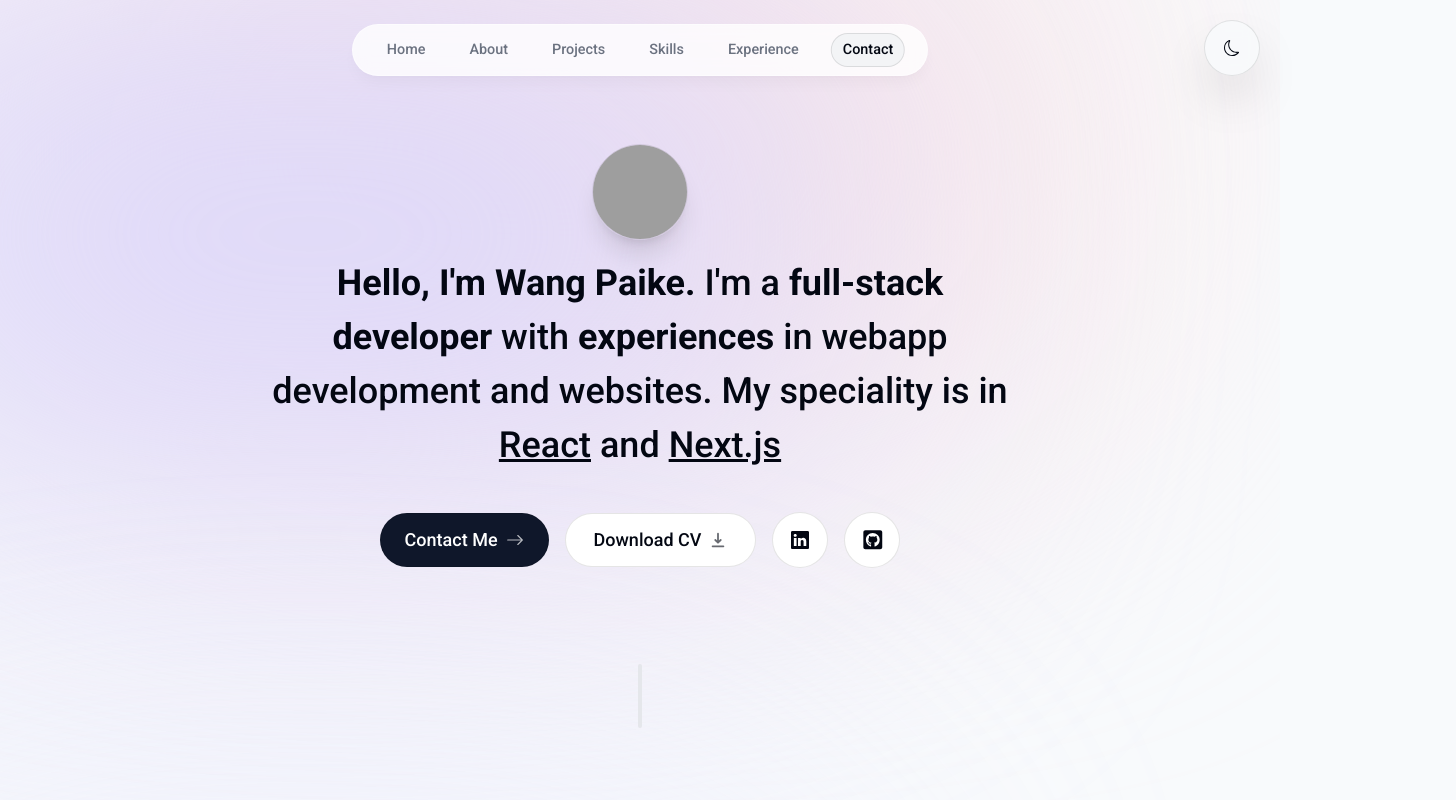
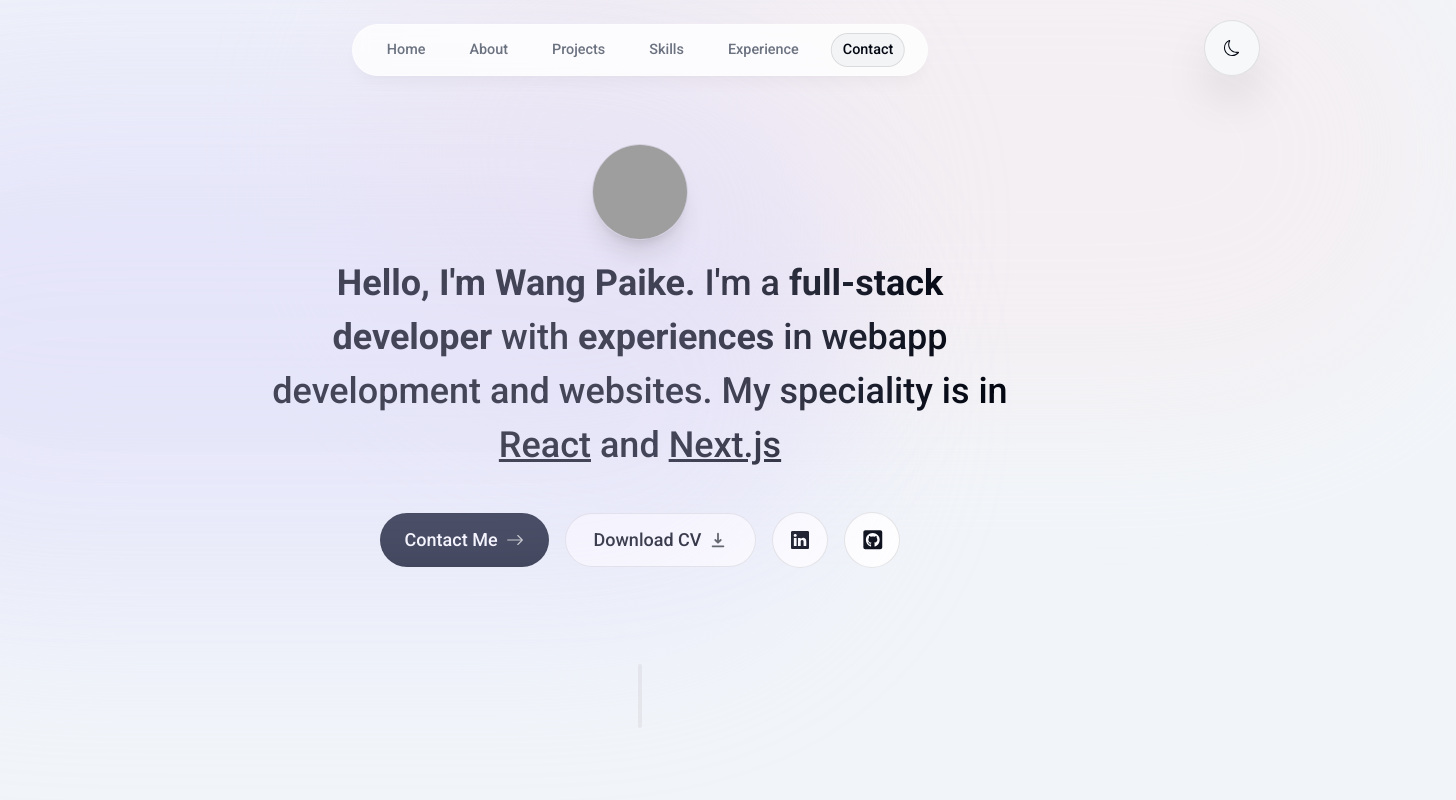
Before and after one commit to Pakkerman/portfolio, a Next.js app: page / in a window 1280 px wide. Shown: the top 800 px of the page, 1456 px wide, since content can reach past the window. Built offline with nearby package versions, Linux system fonts and the light colour scheme; no server answers; grey boxes are pictures that could not be loaded.

Commit message:
fix background dot div not display properly on safari

```diff
--- a/app/layout.tsx
+++ b/app/layout.tsx
@@ -23,11 +23,12 @@ export default function RootLayout({ children }: RootLayoutProps) {
   return (
     <html lang="en" className="!scroll-smooth">
       <body
-        className={`bg-slate-50 transition-colors dark:bg-gray-900 dark:text-gray-50 dark:text-opacity-90 text-gray-950 relative pt-28 sm:pt-36 min-w-[390px] ${roboto.className}`}>
-        <div className="bg-[#fbe2e3] absolute top-[-6rem] -z-10 right-[11rem] h-[31.25rem] w-[31.25rem] rounded-full blur-[10rem] sm:w-[68.75rem] dark:bg-[#946263] transition-colors" />
-        <div className="bg-[#dbd7fb] absolute top-[-1rem] -z-10 left-[-35rem] h-[31.25rem] w-[50rem] rounded-full blur-[10rem] sm:w-[68.75rem] md:left-[-33rem] lg:left-[-28rem] xl:left-[-15rem] 2xl:left-[-5rem] dark:bg-[#676394] transition-colors" />
-        <div className="bg-[#dbd7fb] absolute top-[100vh] opacity-30 -z-10 left-[-35rem] h-[31.25rem] w-[50rem] rounded-full blur-[10rem] sm:w-[68.75rem] md:left-[-33rem] lg:left-[-28rem] xl:left-[-15rem] 2xl:left-[-5rem] dark:bg-[#676394] transition-colors" />
-        <div className="bg-[#fbe2e3] absolute top-[300vh] opacity-50 -z-10 right-[11rem] h-[31.25rem] w-[31.25rem] rounded-full blur-[10rem] sm:w-[68.75rem] dark:bg-[#946263] transition-colors" />
+        className={`bg-slate-100 transition-all dark:bg-gray-900 dark:text-gray-50 dark:text-opacity-90 text-gray-950 relative pt-28 sm:pt-36 min-w-[390px] ${roboto.className}`}>
+        <div className="bg-[#fbe2e3] absolute top-[-6rem] -z-10 -right-[11rem] h-[31.25rem] w-[31.25rem] rounded-full sm:w-[68.75rem] blur-[5rem] opacity-30 dark:bg-[#946263] transition-colors" />
+        <div className="bg-[#dbd7fb] absolute top-[-1rem] -z-10 left-[-35rem] h-[31.25rem] w-[50rem] rounded-full sm:w-[68.75rem] md:left-[-33rem] lg:left-[-28rem] xl:left-[-15rem] 2xl:left-[-5rem] dark:bg-[#676394] transition-colors blur-[5rem] opacity-30" />
+        <div className="bg-[#dbd7fb] absolute top-[100vh]-z-10 left-[-35rem] h-[31.25rem] w-[50rem] rounded-full blur-[5rem] sm:w-[68.75rem] md:left-[-33rem] lg:left-[-28rem] xl:left-[-15rem] 2xl:left-[-5rem] dark:bg-[#676394] transition-colors opacity-30" />
+        <div className="bg-[#fbe2e3] absolute top-[300vh] opacity-30 -z-10 right-[11rem] h-[31.25rem] w-[31.25rem] rounded-full blur-[5rem] sm:w-[68.75rem] dark:bg-[#946263] transition-colors" />
+        <div className="bg-[#dbd7fb] absolute bottom-0 -z-10 right-[-35rem] h-[31.25rem] w-[50rem] rounded-full blur-[5rem] sm:w-[68.75rem] opacity-30 md:left-[-33rem] lg:left-[-28rem] xl:left-[-15rem] 2xl:left-[-5rem] dark:bg-[#676394] transition-colors" />
 
         <ThemeContextProvider>
           <ActiveSectionContextProvider>
--- a/components/Contact.tsx
+++ b/components/Contact.tsx
@@ -9,6 +9,7 @@ import { sendEmail } from '@/actions/sendEmail'
 import SubmitButton from './SubmitButton'
 import { ToasterHelper } from '@/lib/toasterHelper'
 import { useThemeContext } from '@/context/ThemeContext'
+import toast from 'react-hot-toast'
 
 export default function Contact() {
   const { ref } = useSectionInView('Contact')
@@ -16,7 +17,7 @@ export default function Contact() {
 
   function handleEmailCopyClick() {
     navigator.clipboard.writeText('pakkermandev@gmail.com')
-    ToasterHelper('Email copied to clipboard!', 'success', theme)
+    ToasterHelper('Email copied to clipboard!', 'success', theme, 'clipboard')
   }
 
   return (
--- a/lib/toasterHelper.ts
+++ b/lib/toasterHelper.ts
@@ -1,7 +1,12 @@
 import { type Theme } from '@/context/ThemeContext'
 import { toast } from 'react-hot-toast'
 
-export function ToasterHelper(msg: string, type: string, theme: Theme) {
+export function ToasterHelper(
+  msg: string,
+  type: string,
+  theme: Theme,
+  id: string = 'none'
+) {
   let style
 
   if (theme === 'dark') {
@@ -14,9 +19,9 @@ export function ToasterHelper(msg: string, type: string, theme: Theme) {
 
   switch (type) {
     case 'success':
-      return toast.success(msg, { style })
+      return toast.success(msg, { style, id })
     case 'error':
-      return toast.error(msg, { style })
+      return toast.error(msg, { style, id })
     default:
       return toast.error('you did not give me anything')
   }
```
